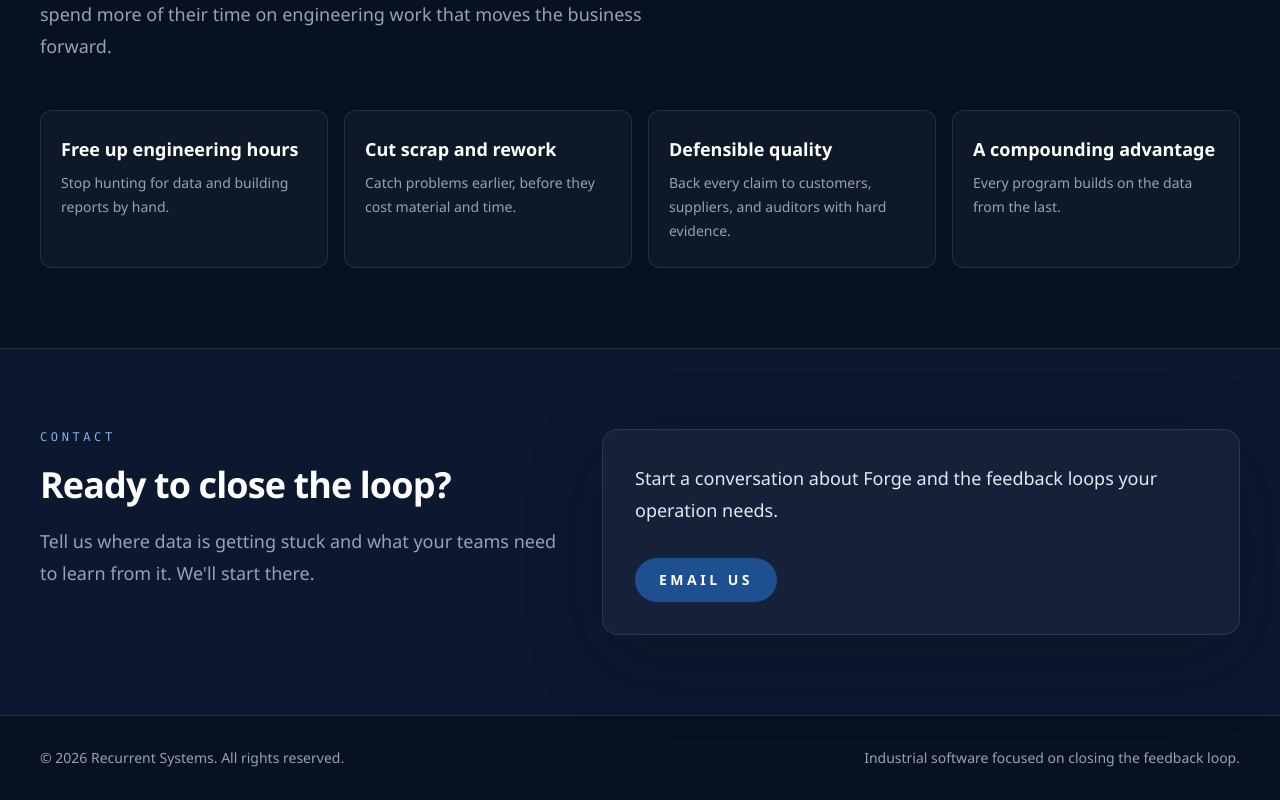
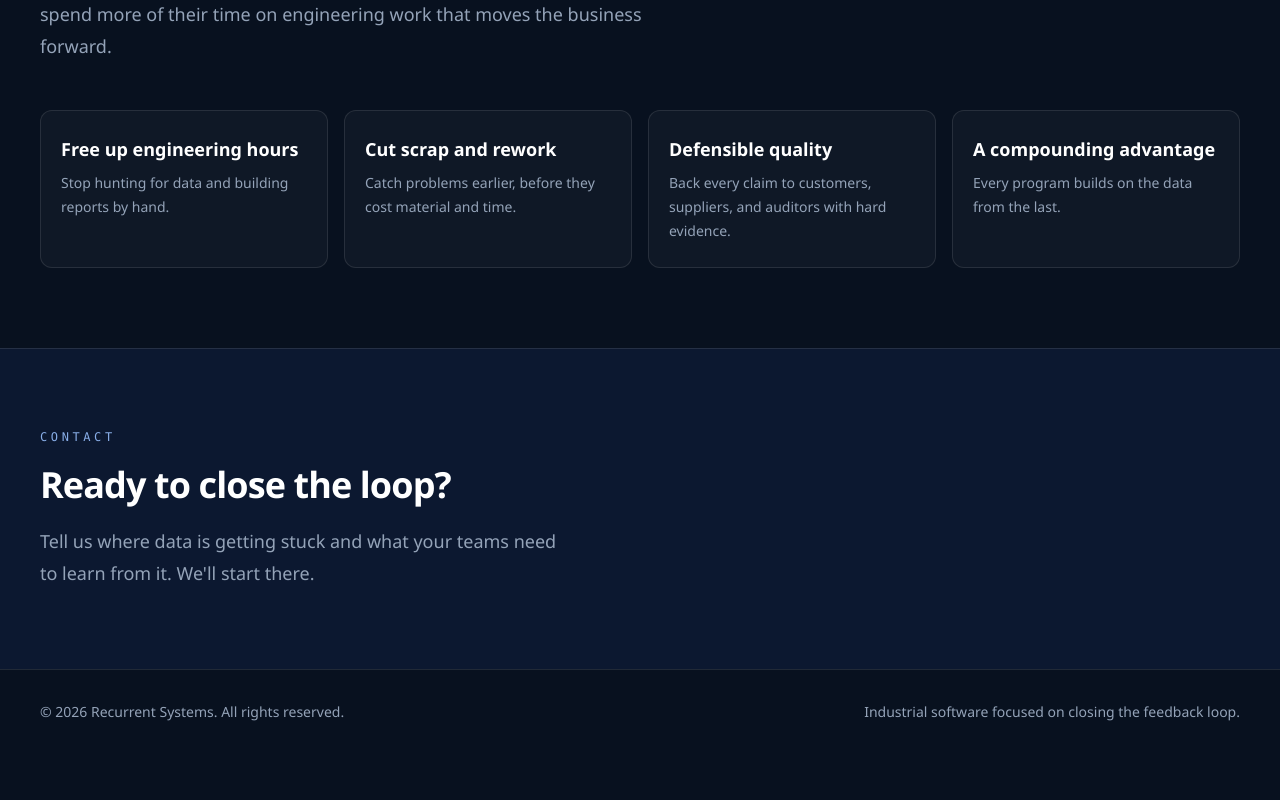
Before and after one commit to Recurrent-Systems/recurrent-site, a Next.js app: page / in a window 1280 px wide. Shown: the part 2659-3459 px from the top of the page. After the commit the page ends 3413 px from the top, so only its background shows below. Built offline with nearby package versions, Linux system fonts and the light colour scheme.

Commit message:
temp update

```diff
--- a/app/page.tsx
+++ b/app/page.tsx
@@ -175,7 +175,7 @@ export default function Home() {
               </p>
             </div>
 
-            <div className="rounded-2xl border border-white/10 bg-white/[0.04] p-8 shadow-panel">
+            {/* <div className="rounded-2xl border border-white/10 bg-white/[0.04] p-8 shadow-panel">
               <p className="max-w-xl text-lg leading-8 text-slate-200">
                 Start a conversation about Forge and the feedback loops your operation needs.
               </p>
@@ -185,7 +185,7 @@ export default function Home() {
               >
                 Email Us
               </a>
-            </div>
+            </div> */}
           </div>
         </div>
       </section>
```
